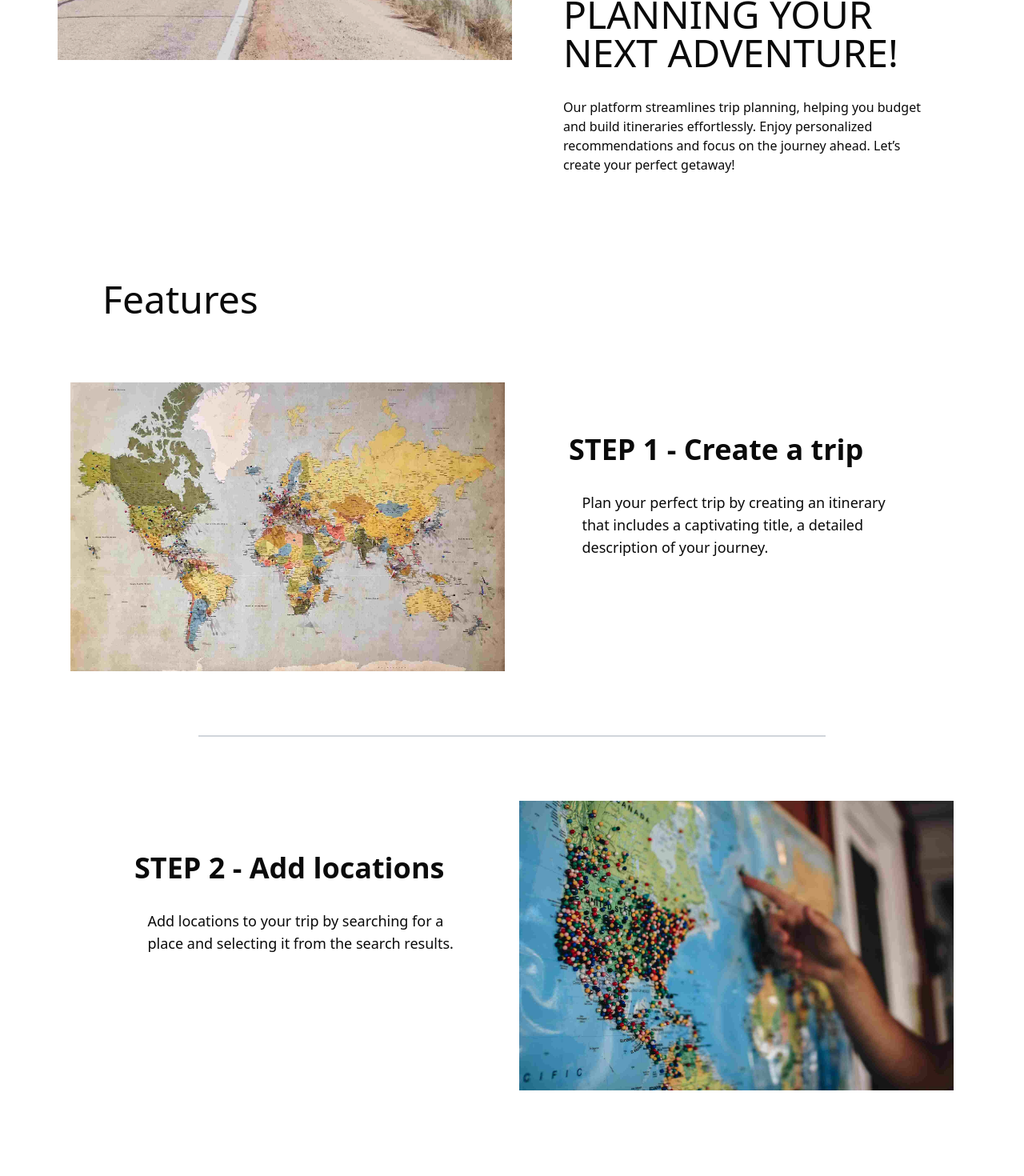
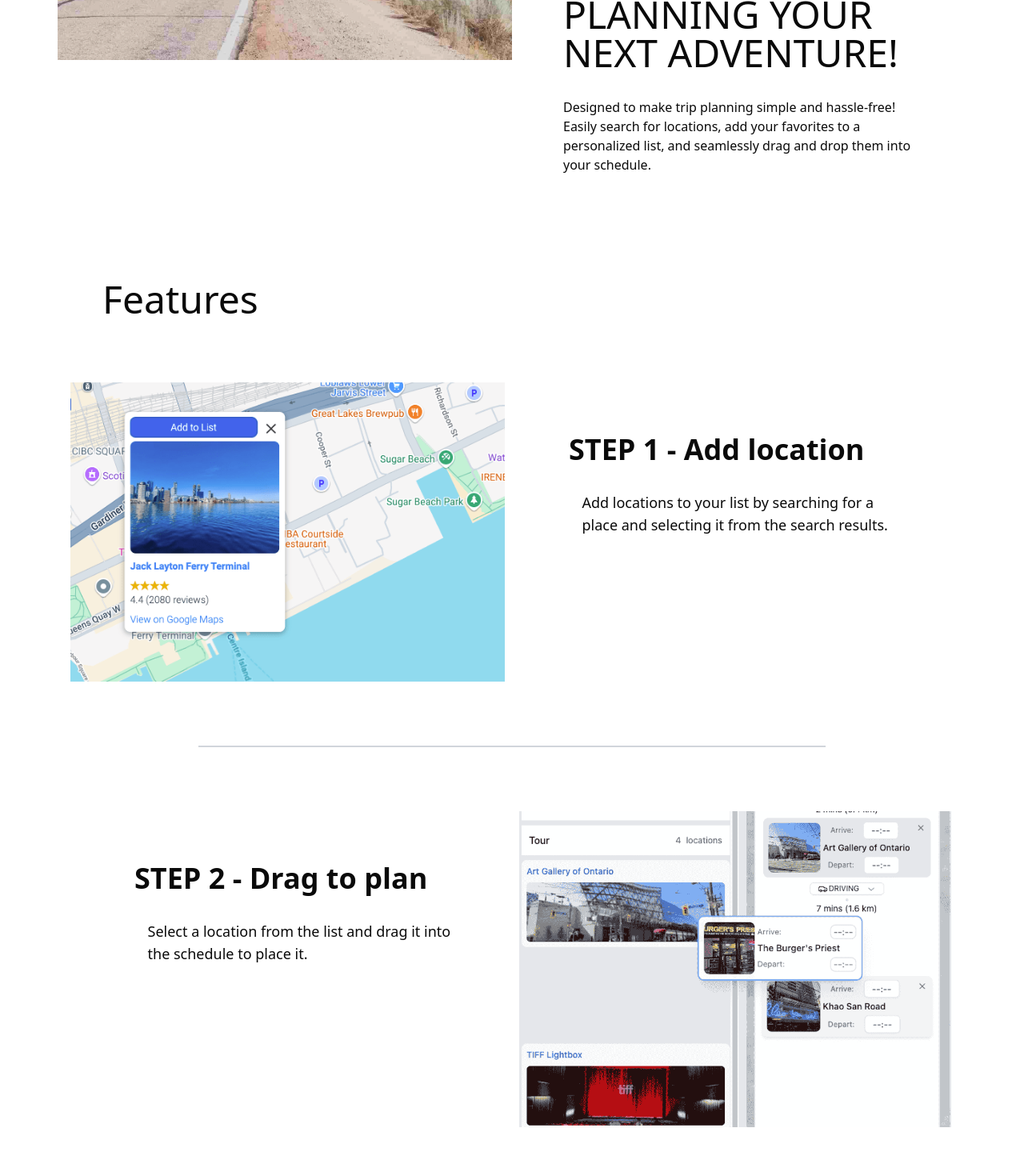
Before and after one commit to leeliPeter/travel-remember, a Next.js app: page / in a window 1280 px wide. Shown: the part 1320-2790 px from the top of the page at 80% size. Built offline with nearby package versions, Linux system fonts and the light colour scheme; no server answers.

Commit message:
home page

```diff
--- a/components/home-page/features.tsx
+++ b/components/home-page/features.tsx
@@ -10,7 +10,7 @@ export default function Features() {
       <div className="flex flex-col md:flex-row space-y-8 md:space-y-0 space-x-4">
         <div className=" md:w-1/2">
           <Image
-            src="/images/map-2.jpg"
+            src="/images/step1.png"
             alt="feature1"
             width={1000}
             height={1000}
@@ -18,11 +18,11 @@ export default function Features() {
         </div>
         <div className="flex flex-col md:w-1/2 space-y-8 md:p-4 lg:p-16 text-center md:text-start">
           <h2 className="text-3xl  lg:text-4xl font-bold">
-            STEP 1 - Create a trip
+            STEP 1 - Add location
           </h2>
           <p className="text-base max-w-sm  mx-auto md:text-lg mt-4">
-            Plan your perfect trip by creating an itinerary that includes a
-            captivating title, a detailed description of your journey.
+            Add locations to your list by searching for a place and selecting it
+            from the search results.
           </p>
         </div>
       </div>
@@ -30,7 +30,7 @@ export default function Features() {
       <div className="flex flex-col md:flex-row-reverse  space-y-8 md:space-y-0 space-x-4">
         <div className=" md:w-1/2">
           <Image
-            src="/images/map-3.jpg"
+            src="/images/step2.png"
             alt="feature2"
             width={1000}
             height={1000}
@@ -38,11 +38,11 @@ export default function Features() {
         </div>
         <div className="flex flex-col md:w-1/2 space-y-8 md:p-4 lg:p-16 text-center md:text-start">
           <h2 className="text-3xl lg:text-4xl font-bold">
-            STEP 2 - Add locations
+            STEP 2 - Drag to plan
           </h2>
           <p className="text-base max-w-sm  mx-auto md:text-lg mt-4">
-            Add locations to your trip by searching for a place and selecting it
-            from the search results.
+            Select a location from the list and drag it into the schedule to
+            place it.
           </p>
         </div>
       </div>
--- a/components/home-page/intro.tsx
+++ b/components/home-page/intro.tsx
@@ -16,9 +16,9 @@ export default function Intro() {
           Planning your next adventure!
         </h2>
         <p className="max-w-md md:text-left text-center">
-          Our platform streamlines trip planning, helping you budget and build
-          itineraries effortlessly. Enjoy personalized recommendations and focus
-          on the journey ahead. Let’s create your perfect getaway!
+          Designed to make trip planning simple and hassle-free! Easily search
+          for locations, add your favorites to a personalized list, and
+          seamlessly drag and drop them into your schedule.
         </p>
       </div>
     </div>
```
Also changed, not shown: public/images/step1.png (added), public/images/step2.png (added).
